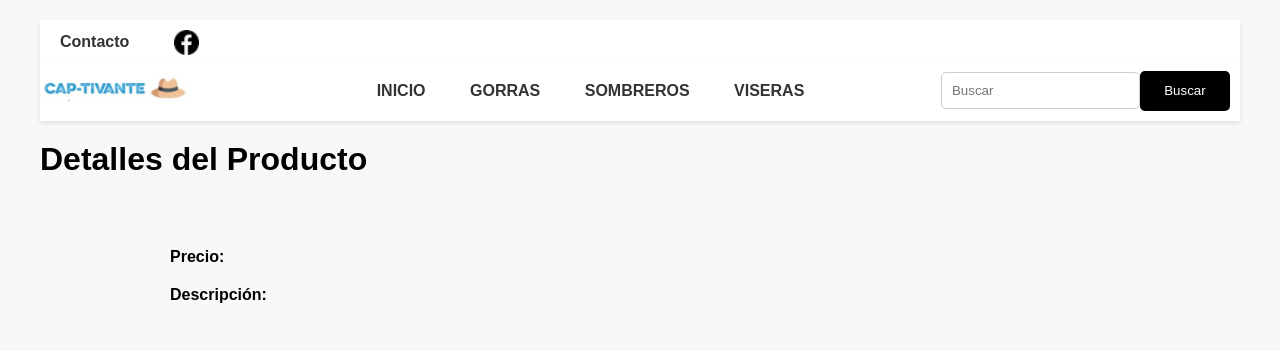
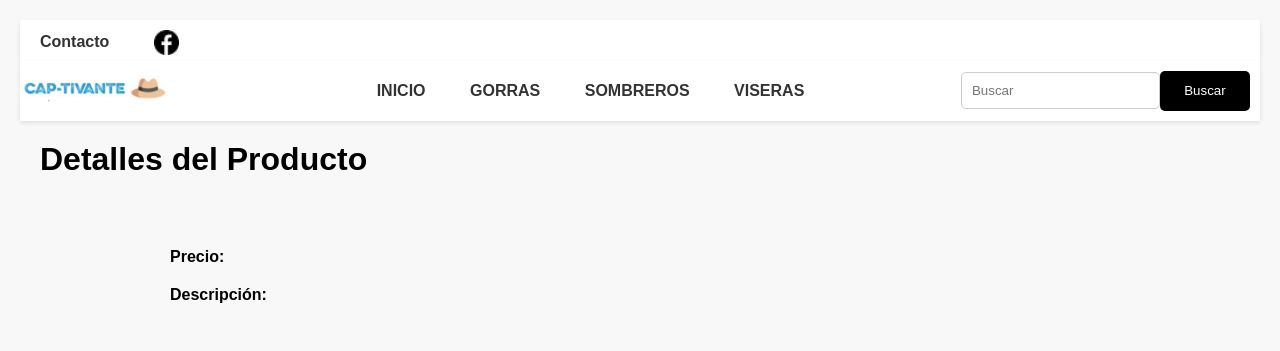
Before and after one commit to Steven1400999/cap-tivante.github.io, a PHP site: page /producto.html in a window 1280 px wide. Shown: the top 351 px of the page. Run offline with PHP 8.4, Linux system fonts and the light colour scheme.

Commit message:
Update producto.css

```diff
--- a/estilos/producto.css
+++ b/estilos/producto.css
@@ -167,14 +167,14 @@
 }
 
 .container3 {
-    max-width: 1200px;
+    max-width: 100%;
     margin: 0 auto;
     padding-left: 20px;
     padding-right: 20px;
 
 }
 .container4 {
-    max-width: 1200px;
+    max-width: 100%;
     margin: 0 auto;
     padding-left: 20px;
     padding-right: 20px;
```
